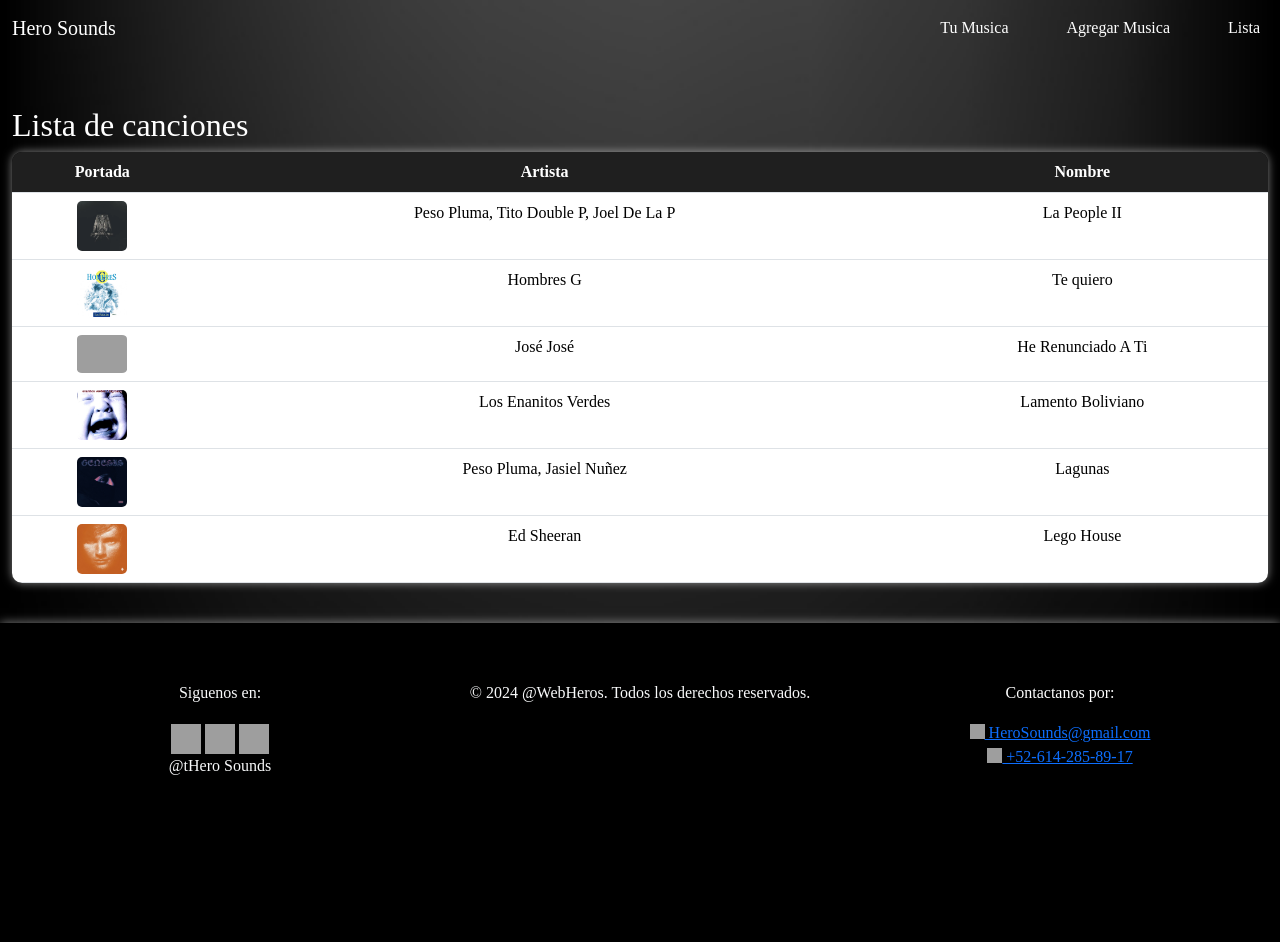
After one commit to AxelReyes/Proyect_2Eval_Spotify, a Django app: page /HeroSound/base_canciones/ in a window 1280 px wide. The commit adds this page. Run offline with Django 5.2, Linux system fonts and the light colour scheme; data comes from the database, SQL or seed files in the repository; both versions use the stored data as it was after the commit; grey boxes are pictures that could not be loaded.

Commit message:
Update_lista_modificaciones

```diff
--- a/Proyecto/HeroSound/urls.py
+++ b/Proyecto/HeroSound/urls.py
@@ -6,5 +6,6 @@
 urlpatterns = [
     path('', views.index),
     path('canciones/', start_music, name='canciones'),
+    path('base_canciones/', views.base, name='basecancion'),
     path('cargar_music/', cargar_music, name='cargar_music'),
 ]
--- a/Proyecto/HeroSound/views.py
+++ b/Proyecto/HeroSound/views.py
@@ -8,28 +8,6 @@
     cancionlist2 = Cancion.objects.order_by('titulo')
     my_context = {'cancion': cancionlist2}
     return render(request, 'HeroSound/index.html', context=my_context)
-    #return HttpResponse("<h1>Recuerdo el día en que de la chamba yo me enamoré</h1>")
-
-#Crear un formulario para mostrar
-# def form_user_view(request):
-#     form = forms.FormUser()
-
-#     #print(request.method)
-#     if request.method == 'POST':
-#         form = forms.FormUser(request.POST)
-#         if form.is_valid():
-#             print("VALIDADO!")
-#             print("Name: ", form.cleaned_data['name'])
-#             print("Email: ", form.cleaned_data['email'])
-#             print("Text: ", form.cleaned_data['text'])
-#             print(form.cleaned_data['botcatcher'])
-#             comment = Comments.objects.get_or_create(name=form.cleaned_data['name'],
-#                                                      email=form.cleaned_data['email'],
-#                                                      text=form.cleaned_data['text'])[0]
-#             comment.save()
-
-
-#     return render(request, 'mi_primera_app/form_page.html', {'form' : form})
 
 
 def start_music(request):
@@ -48,3 +26,7 @@
     else:
         formulario = FormularioCancion()
     return render(request, 'HeroSound/upload_music.html', {'formulario': formulario})
+
+def base(request):
+    canciones = Cancion.objects.all()
+    return render(request, 'HeroSound/base_canciones.html',{'canciones': canciones})
--- a/Proyecto/static/css/styles.css
+++ b/Proyecto/static/css/styles.css
@@ -1,19 +1,17 @@
-/* Importa la fuente de Google Fonts */
-@import url('https://www.dafont.com/es/theme.php?cat=402');
 
-/* Aplica la fuente descargada a todos los elementos */
 * {
     box-sizing: border-box;
-    font-family: 'Franklin Gothic Demi'; /* Reemplaza "Open Sans" con el nombre de la fuente que descargaste */
+    font-family: 'Franklin Gothic Demi';
 }
 
 
 body {
-    background-image: url('/media/imagenes/black.jpg'); /* URL de tu imagen o GIF animado */
-    background-size: cover; /* Ajustar el tamaño de la imagen para cubrir todo el fondo */
-    background-position: center; /* Centrar la imagen en el fondo */
-    background-repeat: no-repeat; /* Evitar que la imagen se repita */
-    background-color: rgb(0, 0, 0); /* Color de fondo de respaldo */
+    background-image: url('/media/imagenes/black.jpg');
+    /* https://i.gifer.com/origin/65/65c6ed96a40bf5e00d4ac5a7a36845da_w200.gif */
+    background-size: cover;
+    background-position: center;
+    background-repeat: no-repeat;
+    background-color: rgb(0, 0, 0);
 }
 
 .music{
@@ -26,6 +24,7 @@
     position: relative;
     width: 21.7em;
     height: 26.5em;
+
 }
 
 .box-img .img{
@@ -47,6 +46,7 @@
 .texto{
     font-size: 1.1em;
     text-align: center;
+    color: #ffffff;
 
 }
 
@@ -64,9 +64,9 @@
     position: relative;
     bottom: 0;
     width: 100%;
-    background-color: bisque; /* Color de fondo del footer */
-    padding: 10px; /* Espaciado interior del footer */
-    box-shadow: 0px -2px 5px rgba(0, 0, 0, 0.1); /* Sombra para separar del contenido */
+    background-color: bisque;
+    padding: 10px;
+    box-shadow: 0px -2px 5px rgba(0, 0, 0, 0.1);
 }
 
 footer, #reproductor {
@@ -75,29 +75,29 @@
 
 .centered-text {
     position: relative;
-    height: 100px; /* Ajusta la altura según sea necesario */
-    line-height: 100px; /* Ajusta la altura según sea necesario */
-    text-align: center; /* Centrar horizontalmente el texto */
+    height: 100px;
+    line-height: 100px;
+    text-align: center;
 }
 
 .audio-container {
     display: table;
     width: 100%;
-    height: 75px; /* Ajusta la altura según sea necesario */
-    text-align: center; /* Centrar horizontalmente el contenido */
+    height: 75px;
+    text-align: center;
 }
 
 #audio-container > audio::-webkit-media-controls {
-    background-color: #ff0000; /* Cambia el color de la barra de tiempo */
+    background-color: #ff0000;
 }
 
 #info-cancion {
     position: fixed;
     bottom: 0;
     width: 100%;
-    background-color: #00000091; /* Cambia esto al color de fondo que desees */
-    color: white; /* Cambiar color del texto a blanco */
-    font-size: 20px; /* Aumentar tamaño de letra */
+    background-color: #00000091;
+    color: white;
+    font-size: 20px;
 
 
 }
@@ -107,7 +107,7 @@
 }
 .navbar-custom {
     margin-bottom: 50px;
-    background-color: rgba(255, 255, 255, 0); /* Color de fondo con transparencia */
+    background-color: rgba(255, 255, 255, 0);
 
 }
 
@@ -116,23 +116,23 @@
     color: white;
 }
 .navbar-custom {
-    justify-content: space-between; /* Alinea los elementos de la barra de navegación para que estén espaciados uniformemente */
+    justify-content: space-between;
 }
 
 .navbar-brand {
-    margin-right: auto; /* Mueve el título del navbar a la izquierda */
+    margin-right: auto;
 }
 
 .navbar-nav {
-    margin-left: auto; /* Mueve los enlaces del navbar a la derecha */
+    margin-left: auto;
 }
 
 .navbar-custom .navbar-brand {
-    padding-right: 50px; /* Añade espacio a la derecha del título del navbar */
+    padding-right: 50px;
 }
 
 .navbar-custom .navbar-nav .nav-link {
-    padding-left: 50px; /* Añade espacio a la izquierda de cada enlace del navbar */
+    padding-left: 50px;
 }
 
 
@@ -144,3 +144,29 @@
     color: #ffffff;
 
 }
+
+.container {
+    color: #ffffff;
+}
+
+.table {
+    box-shadow: 0px 0px 10px rgba(255, 255, 255, 0.514);
+    border-collapse: collapse;
+    width: 100%;
+    border-radius: 10px;
+    overflow: hidden;
+}
+
+.table th, .table td {
+    padding: 8px;
+    text-align: center;
+}
+
+.table th {
+    background-color: #1f1f1f;
+    color: white;
+}
+
+.img {
+    border-radius: 10%;
+}
--- /dev/null
+++ b/Proyecto/templates/HeroSound/base_canciones.html
@@ -0,0 +1,105 @@
+<!DOCTYPE html>
+{% load static %}
+<html lang="en">
+
+<head>
+    <meta charset="UTF-8">
+    <meta name="viewport" content="width=device-width, initial-scale=1.0">
+    <link href="https://cdn.jsdelivr.net/npm/bootstrap@5.3.3/dist/css/bootstrap.min.css" rel="stylesheet"
+        integrity="sha384-QWTKZyjpPEjISv5WaRU9OFeRpok6YctnYmDr5pNlyT2bRjXh0JMhjY6hW+ALEwIH" crossorigin="anonymous">
+    <script src="https://cdn.jsdelivr.net/npm/bootstrap@5.3.3/dist/js/bootstrap.bundle.min.js"
+        integrity="sha384-YvpcrYf0tY3lHB60NNkmXc5s9fDVZLESaAA55NDzOxhy9GkcIdslK1eN7N6jIeHz"
+        crossorigin="anonymous"></script>
+    <link rel="stylesheet" href="{% static 'css/styles.css' %}" />
+    <title>HeroSound</title>
+</head>
+
+<body>
+    <nav class="navbar navbar-custom navbar-expand-lg">
+        <div class="container-fluid">
+
+
+            <div class="navbar-brand-container">
+                <a class="navbar-brand" href=" ">Hero Sounds</a>
+            </div>
+
+            <button class="navbar-toggler" type="button" data-bs-toggle="collapse" data-bs-target="#navbarNav" aria-controls="navbarNav" aria-expanded="false" aria-label="Toggle navigation">
+                <span class="navbar-toggler-icon"></span>
+            </button>
+            <div class="collapse navbar-collapse" id="navbarNav">
+                <ul class="navbar-nav">
+                    <li class="nav-item">
+                        <a class="nav-link active" aria-current="page" href="/HeroSound/canciones/">Tu Musica</a>
+                    </li>
+                    <li class="nav-item">
+                        <a class="nav-link" href="/HeroSound/cargar_music/">Agregar Musica</a>
+                    </li>
+                    <li class="nav-item">
+                        <a class="nav-link " href="/HeroSound/base_canciones/" tabindex="-1" aria-disabled="true">Lista</a>
+                    </li>
+                </ul>
+            </div>
+        </div>
+    </nav>
+
+
+    <div class="container">
+        <h2>Lista de canciones</h2>
+        {% if canciones %}
+            <table class="table">
+                <thead>
+                    <th>Portada</th>
+                    <th>Artista</th>
+                    <th>Nombre</th>
+                </thead>
+                <tbody>
+                    {% for cancion in canciones %}
+                        <tr>
+                            <td><img class="img" src="{{ cancion.imagen.url }}" alt="imagen" width="50px"></td>
+                            <td>{{cancion.artista}}</td>
+                            <td>{{cancion.titulo}}</td>
+                        </tr>
+                    {% endfor %}
+                </tbody>
+            </table>
+        {% else %}
+            <p>No se encontro ninguna cancion</p>
+        {% endif %}
+    </div>
+
+
+
+    <footer class="mi-footer">
+    <div class="container py-5">
+        <div class="row">
+            <div class="col-sm-4 col-lg-4 text-light text-center">
+                <p>Siguenos en:</p>
+                <a href="https://www.instagram.com/"> <img src="https://upload.wikimedia.org/wikipedia/commons/thumb/1/19/Spotify_logo_without_text.svg/2048px-Spotify_logo_without_text.svg.png"
+                        alt="Logo" width="30" height="30" class="d-inline-block align-text-top"></a>
+                <a href="https://www.facebook.com/?locale=es_LA"> <img src="https://cdn-icons-png.flaticon.com/256/2504/2504792.png" alt="Logo" width="30"
+                        height="30" class="d-inline-block align-text-top"></a>
+                <a href="https://twitter.com/?lang=es"> <img src="https://vectorseek.com/wp-content/uploads/2023/07/Twitter-X-New-Logo-Vector-2.png"
+                        alt="Logo" width="30" height="30" class="d-inline-block align-text-top"></a>
+                <p>@tHero Sounds</p>
+            </div>
+            <div class="col-sm-3 col-lg-4 text-light text-center">
+                &copy; 2024 @WebHeros. Todos los derechos reservados.
+            </div>
+            <div class="col-sm-5 col-lg-4 text-center">
+                <p>Contactanos por: </p>
+                <a class="link-1"><img src="https://cdn-icons-png.flaticon.com/512/281/281769.png" alt="Logo"
+                        width="15" height="15" class="d-inline-block align-text-top">
+                    HeroSounds@gmail.com</a></br>
+                <a class="link-1"> <img
+                        src="https://i.pinimg.com/originals/7e/71/4c/7e714c3c9148f4def7d3b5a704317df6.png" alt="Logo"
+                        width="15" height="15" class="d-inline-block align-text-top">
+                    +52-614-285-89-17</a>
+            </div>
+        </div>
+    </div>
+
+</footer>
+
+</body>
+
+</html>
```
Also changed, not shown: Proyecto/templates/HeroSound/index.html (+64 -70 lines), Proyecto/templates/HeroSound/lista_canciones.html (+5 -9 lines), Proyecto/db.sqlite3.
